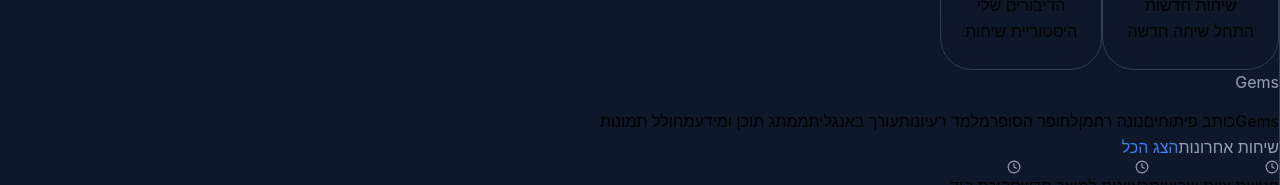
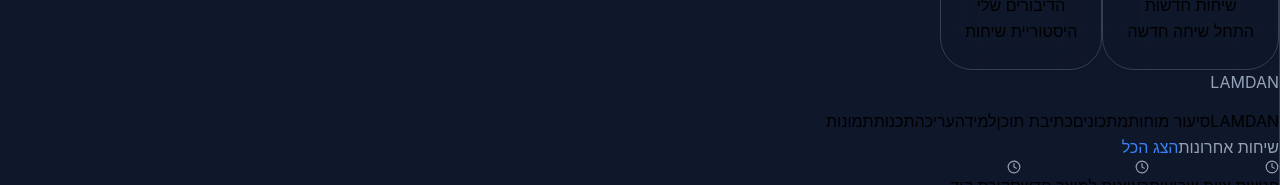
Before and after one commit to OhadBaram/LAMDAN, a React (Vite) app: page / in a window 1280 px wide. Shown: the part 324-509 px from the top of the page. Built offline with nearby package versions, Linux system fonts and the light colour scheme.

Commit message:
fix: update RightSidebar styling and change Gems to LAMDAN

```diff
--- a/src/components/RightSidebar.tsx
+++ b/src/components/RightSidebar.tsx
@@ -31,14 +31,14 @@ export function RightSidebar({ isOpen, onClose }: RightSidebarProps) {
   ];
 
   const gemTools = [
-    { id: 'gems', title: 'Gems', icon: <Crown size={18} />, isHeader: true },
-    { id: 'brainstorm', title: 'כותב פיתוחים', icon: <Zap size={18} /> },
-    { id: 'cook', title: 'נונה רחמן', icon: <Database size={18} /> },
-    { id: 'write', title: 'לחופר הסופר', icon: <FileText size={18} /> },
-    { id: 'learn', title: 'מלמד רעיונות', icon: <Sparkles size={18} /> },
-    { id: 'edit', title: 'עורך באנגלית', icon: <Type size={18} /> },
-    { id: 'program', title: 'ממתג תוכן ומידע', icon: <Code size={18} /> },
-    { id: 'images', title: 'מחולל תמונות', icon: <Image size={18} /> }
+    { id: 'gems', title: 'LAMDAN', icon: <Crown size={18} />, isHeader: true },
+    { id: 'brainstorm', title: 'סיעור מוחות', icon: <Zap size={18} /> },
+    { id: 'cook', title: 'מתכונים', icon: <Database size={18} /> },
+    { id: 'write', title: 'כתיבת תוכן', icon: <FileText size={18} /> },
+    { id: 'learn', title: 'למידה', icon: <Sparkles size={18} /> },
+    { id: 'edit', title: 'עריכה', icon: <Type size={18} /> },
+    { id: 'program', title: 'תכנות', icon: <Code size={18} /> },
+    { id: 'images', title: 'תמונות', icon: <Image size={18} /> }
   ];
 
   const bottomMenu = [
@@ -124,7 +124,7 @@ export function RightSidebar({ isOpen, onClose }: RightSidebarProps) {
                 <div className={`p-2.5 rounded-xl transition-colors duration-300 ${
                   activeSection === item.id
                     ? 'bg-blue-500 text-white'
-                    : 'bg-white border border-gray-100 group-hover:bg-gray-50'
+                    : 'bg-gray-100/50 border border-gray-200/50 group-hover:bg-gray-100'
                 }`}>
                   {React.cloneElement(item.icon as React.ReactElement, {
                     size: 18,
@@ -143,13 +143,13 @@ export function RightSidebar({ isOpen, onClose }: RightSidebarProps) {
           <div className="space-y-3">
             <h3 className="text-[11px] font-bold uppercase tracking-wider px-2 flex items-center gap-2" style={{ color: 'var(--text-tertiary)' }}>
               <div className="w-1.5 h-1.5 rounded-full bg-blue-500"></div>
-              Gems
+              LAMDAN
             </h3>
             <div className="grid grid-cols-1 gap-2">
               {gemTools.map((tool) => (
                 <button
                   key={tool.id}
-                  className="w-full flex items-center gap-3 px-3 py-2.5 rounded-xl transition-all duration-200 hover:bg-white hover:shadow-sm border border-transparent hover:border-gray-100 group"
+                  className="w-full flex items-center gap-3 px-3 py-2.5 rounded-xl transition-all duration-200 hover:bg-white/10 border border-transparent group"
                   style={{
                     background: activeSection === tool.id ? 'var(--accent-light)' : 'transparent',
                     color: activeSection === tool.id ? 'var(--accent)' : 'var(--text-primary)',
@@ -159,7 +159,7 @@ export function RightSidebar({ isOpen, onClose }: RightSidebarProps) {
                   <div className={`p-2 rounded-lg transition-all duration-200 ${
                     activeSection === tool.id
                       ? 'bg-blue-500 text-white'
-                      : 'bg-gray-50 group-hover:bg-white'
+                      : 'bg-gray-100/30 group-hover:bg-gray-100/50'
                   }`}>
                     {React.cloneElement(tool.icon as React.ReactElement, {
                       size: 14,
```
